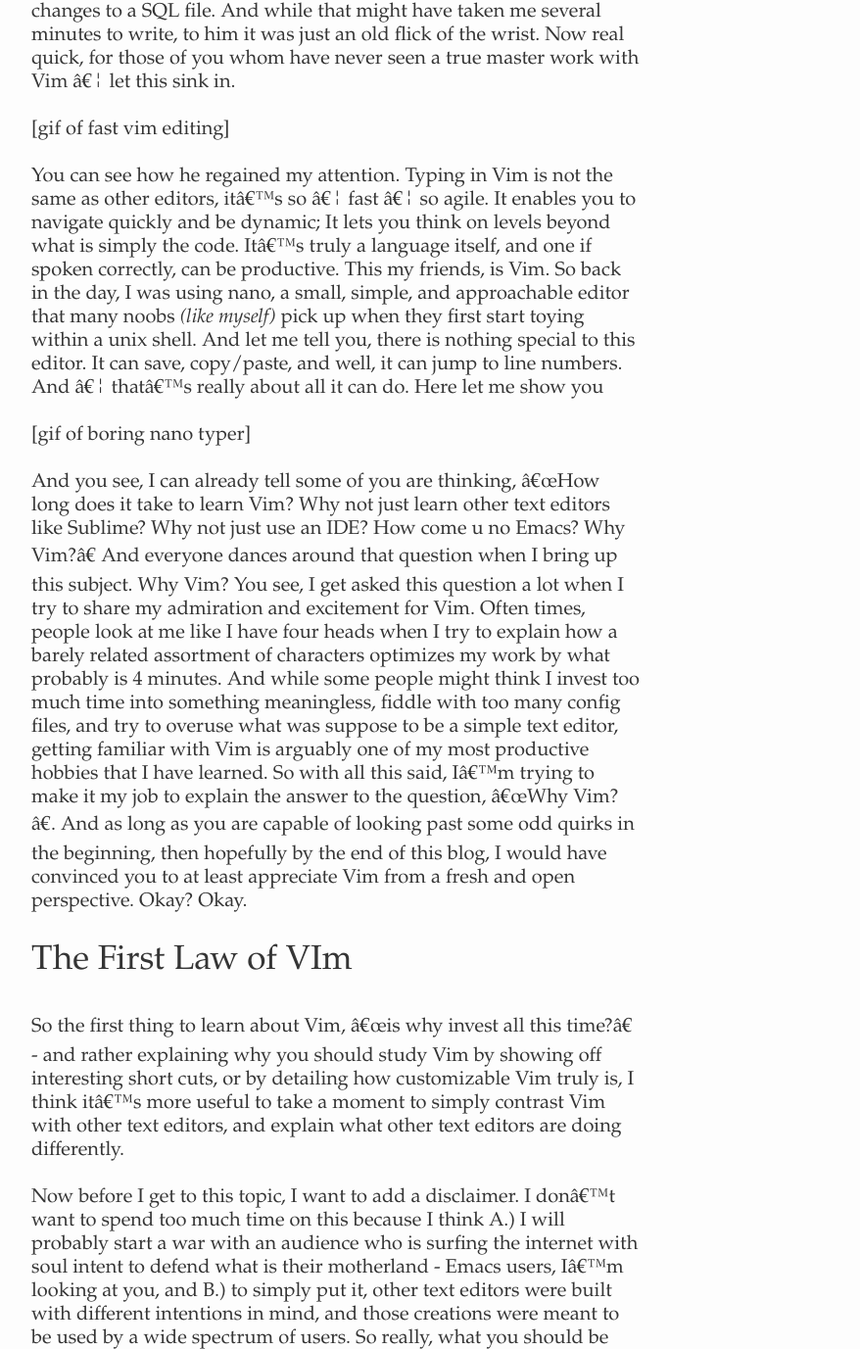
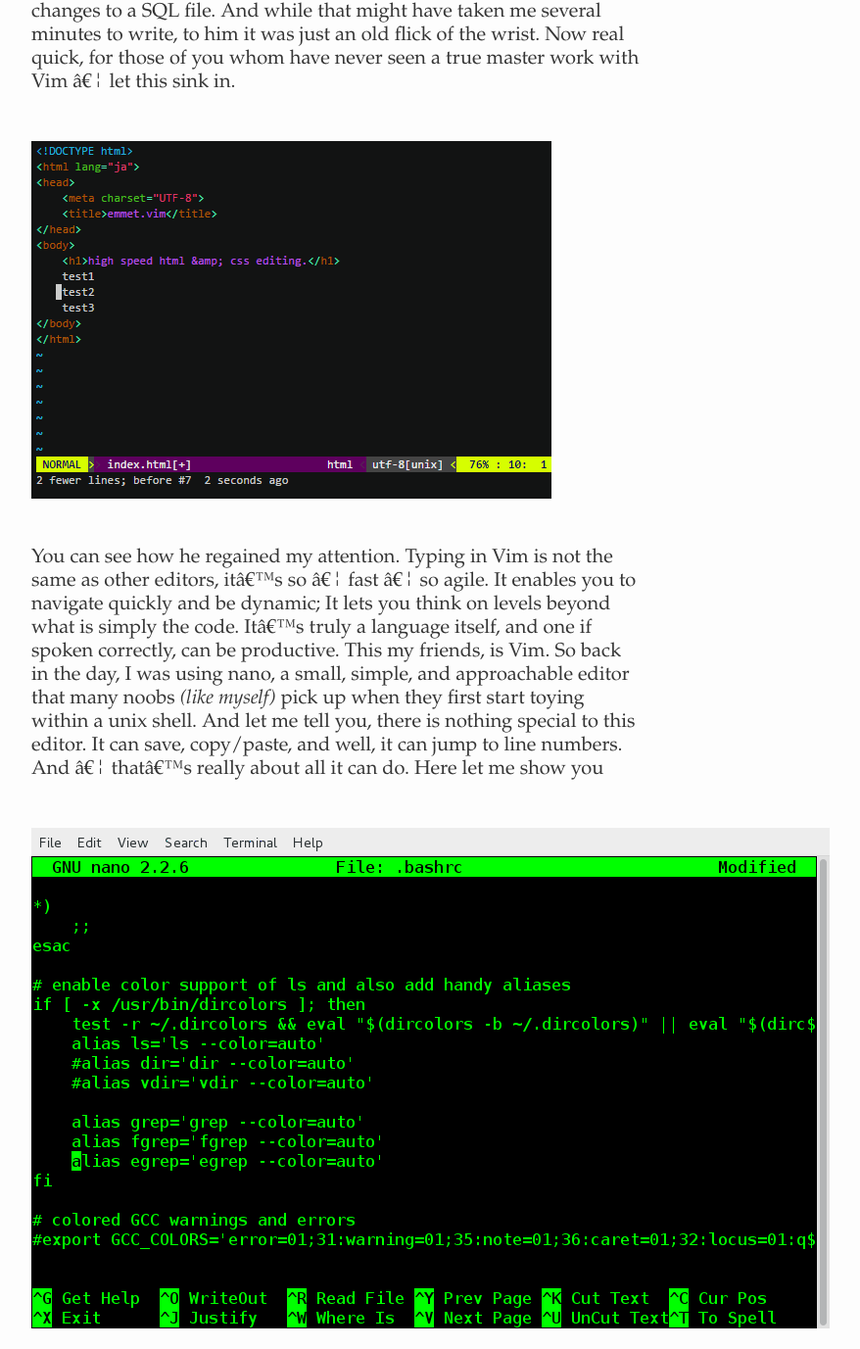
Before and after one commit to 11/dougrudolph, a plain HTML site: page why-vim.html in a window 1280 px wide. Shown: the part 879-2256 px from the top of the page at 98% size, without its empty margins (296-1174 px from the left). Drawn offline with Linux system fonts and the light colour scheme.

Commit message:
adding gifs

```diff
--- a/why-vim.html
+++ b/why-vim.html
@@ -64,10 +64,9 @@
                     ask?”, well, it was Perl script that to systematically make changes to a SQL file. And while that
                     might have taken me several minutes to write, to him it was just an old flick of the wrist. Now
                     real quick, for those of you whom have never seen a true master work with Vim … let this sink in.
-
-                    <br/><br/>
-                    [gif of fast vim editing]
-                    <br/><br/>
+                    <br/><br/><br/>
+					<img src="vim-gif.gif" align="middle"/>
+                    <br/><br/><br/>
 
                     You can see how he regained my attention. Typing in Vim is not the same as other editors, it’s
                     so … fast … so agile. It enables you to navigate quickly and be dynamic; It lets you think on
@@ -79,12 +78,11 @@
                     there is nothing special to this editor. It can save, copy/paste, and well, it can jump to line
                     numbers. And … that’s really about all it can do. Here let me show you
 
+					<br/><br/><br/>
+					<img src="nano.gif" align="middle"/>
+                    <br/><br/><br/>
 
-                    <br/><br/>
-                    [gif of boring nano typer]
-                    <br/><br/>
-
-                    And you see, I can already tell some of you are thinking, “How long does it take to learn Vim?
+					And you see, I can already tell some of you are thinking, “How long does it take to learn Vim?
                     Why not just learn other text editors like Sublime? Why not just use an IDE? How come u no Emacs?
                     Why Vim?” And everyone dances around that question when I bring up this subject. Why Vim?
 
```
Also changed, not shown: nano.gif (added), vim-gif.gif (added).
